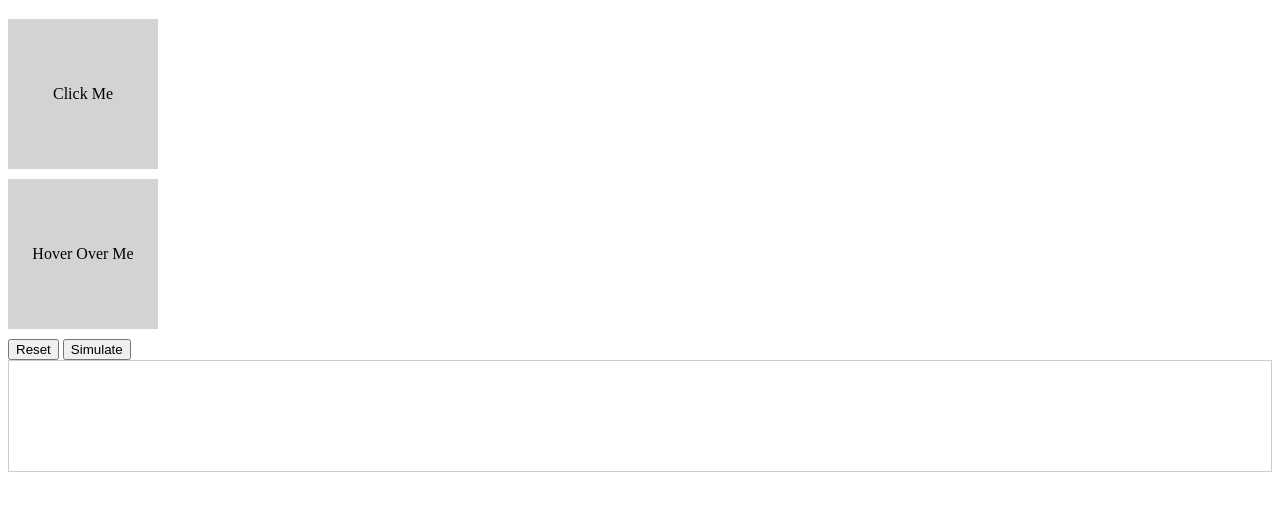
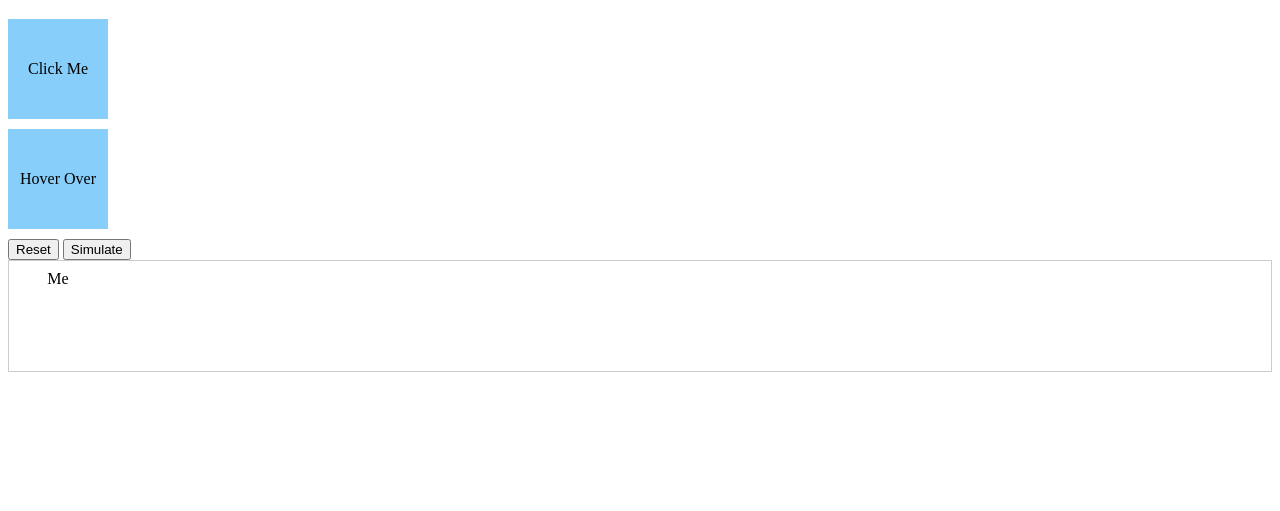
Before and after one commit to dajat/30-Days-To-Automation, a plain HTML site: page Day10_Event_Handling/event.html in a window 1280 px wide. Shown: the part 61-572 px from the top of the page. Drawn offline with Linux system fonts and the light colour scheme.

Commit message:
Updating the Day 9 HTML height for the boxes

```diff
--- a/Day10_Event_Handling/event.html
+++ b/Day10_Event_Handling/event.html
@@ -4,11 +4,11 @@
     <title>Event Handling for Automation</title>
     <style>
       .box {
-        width: 150px;
-        height: 150px;
-        background-color: lightgray;
+        width: 100px;
+        height: 100px;
+        background-color: lightskyblue;
         text-align: center;
-        line-height: 150px;
+        line-height: 100px;
         margin-bottom: 10px;
       }
       .log {
```
